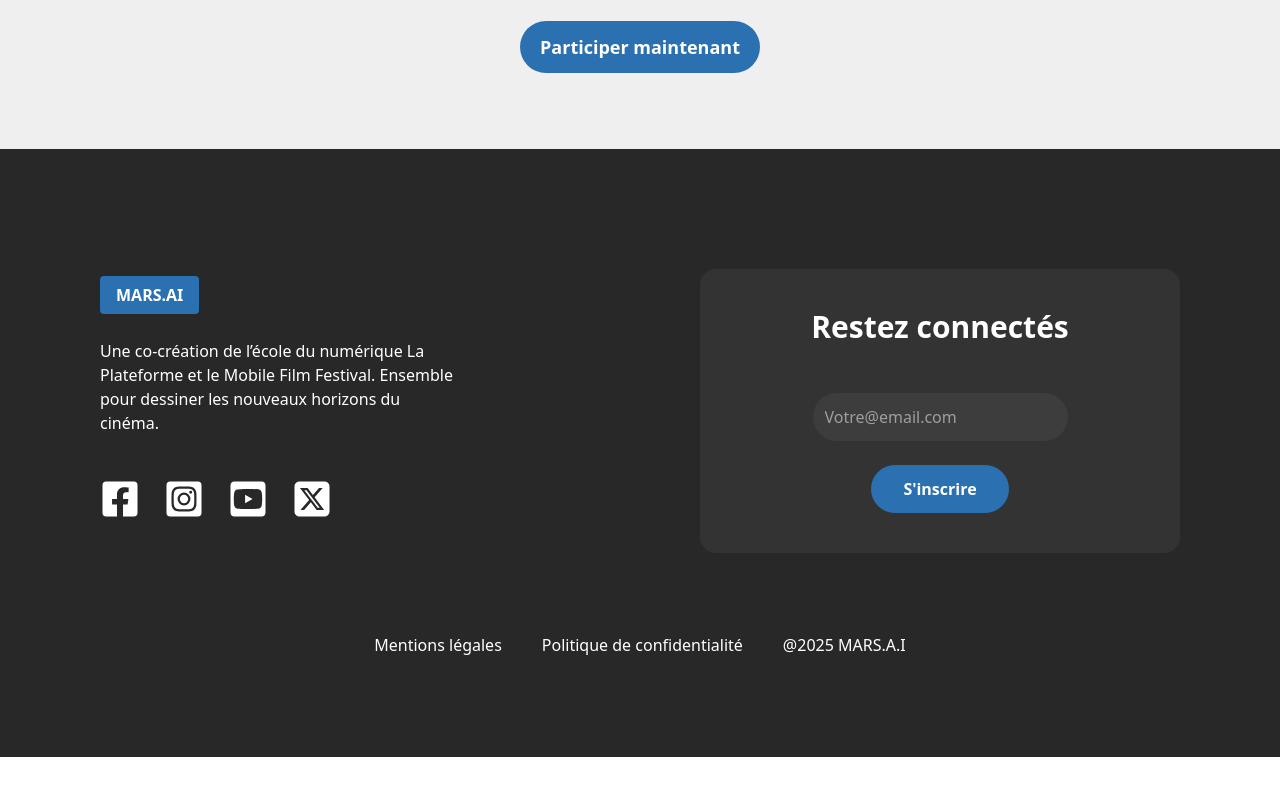
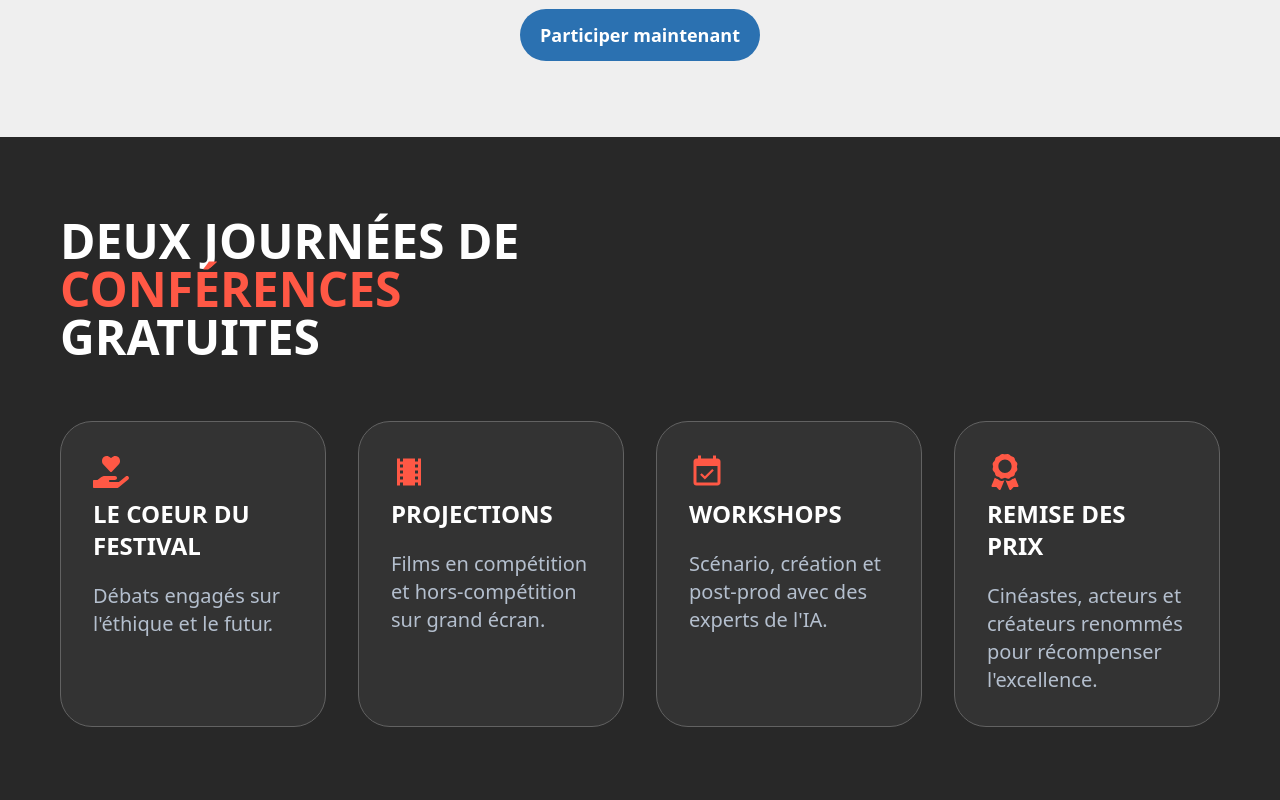
Before and after one commit to RokhayaSall/MarsAi, a React (Vite) app: page / in a window 1280 px wide. Shown: the part 3140-3940 px from the top of the page. Before the commit the page ends 3897 px from the top, so only its background shows below. Built offline with nearby package versions, Linux system fonts and the light colour scheme.

Commit message:
Accueil partie 2 section 1 terminer

```diff
--- a/src/App.jsx
+++ b/src/App.jsx
@@ -30,6 +30,8 @@ function App() {
           <Route path="/home" element={<Home />} />
           <Route path="/gallery" element={<Movies />} />
           <Route path="/form-director" element={<FormDirector />} />
+          <Route path="/submitMovie" element={<SubmitMovie />} />
+
           <Route path="/auth" element={<Auth />} />
           <Route path="/admin" element={<DashbordAdmin />} />
           <Route path="/admin/jury" element={<AdminJury />} />
--- a/src/components/ui/Cards.jsx
+++ b/src/components/ui/Cards.jsx
@@ -33,7 +33,7 @@ export function CardMovie() {
 export function CardFestival({ icon: Icon, title, text }) {
   return (
     <article className=" bg-[#333333] border border-[#626262] rounded-4xl p-8  ">
-      <Icon className="text-[#ff5845] text-5xl" />
+      <Icon className="text-[#ff5845] text-4xl" />
       <h3 className="font-bold text-white text-2xl mt-2 uppercase w-full">
         {title}
       </h3>
--- a/src/components/ui/CardsData.jsx
+++ b/src/components/ui/CardsData.jsx
@@ -5,6 +5,8 @@ import { IoBook } from 'react-icons/io5';
 import { TbTargetArrow } from 'react-icons/tb';
 import { IoFlashSharp } from 'react-icons/io5';
 import { IoRocketSharp } from 'react-icons/io5';
+import { FaAward, FaHandHoldingHeart } from 'react-icons/fa';
+import { MdEventAvailable } from 'react-icons/md';
 
 export const cardsData = [
   {
@@ -80,3 +82,30 @@ export const cardsSelectionData = [
     description: 'Projection sur grand écran pour une immersion totale.',
   },
 ];
+
+export const cardsInfos = [
+  {
+    id: 1,
+    icon: FaHandHoldingHeart,
+    title: 'Le coeur du festival',
+    text: "Débats engagés sur l'éthique et le futur.",
+  },
+  {
+    id: 2,
+    icon: MdLocalMovies,
+    title: 'Projections',
+    text: 'Films en compétition et hors-compétition sur grand écran.',
+  },
+  {
+    id: 3,
+    icon: MdEventAvailable,
+    title: 'Workshops',
+    text: "Scénario, création et post-prod avec des experts de l'IA.",
+  },
+  {
+    id: 4,
+    icon: FaAward,
+    title: 'Remise des prix',
+    text: "Cinéastes, acteurs et créateurs renommés pour récompenser l'excellence.",
+  },
+];
--- a/src/pages/Home.jsx
+++ b/src/pages/Home.jsx
@@ -13,6 +13,7 @@ import {
   cardsData,
   cardsFestivalData,
   cardsSelectionData,
+  cardsInfos,
 } from '../components/ui/CardsData.jsx';
 
 function Home() {
@@ -118,6 +119,26 @@ function Home() {
         </div>
         <ButtonParticipate className={`block w-fit mx-auto`} />
       </section>
+
+      <section className="p-15 md:p-15 md:pt-20 bg-[#282828]">
+        <h2 className="font-bold text-4xl  text-white md:text-5xl uppercase w-77 md:w-150">
+          Deux journées de
+          <span className="text-[#FF5845]"> conférences</span> gratuites
+        </h2>
+        <div
+          className="grid grid-cols-1 md:grid-cols-4 gap-8 mb-15 mt-15   "
+          aria-label="Le coeur du festival"
+        >
+          {cardsInfos.map(card => (
+            <CardFestival
+              key={card.id}
+              icon={card.icon}
+              title={card.title}
+              text={card.text}
+            />
+          ))}
+        </div>
+      </section>
     </>
   );
 }
--- a/src/pages/Movies.jsx
+++ b/src/pages/Movies.jsx
@@ -41,8 +41,8 @@ export default function GalerieFilms() {
         </h1>
 
         <p>
-          Explorez l'intégralité de la sélection officielle. Des visions
-          uniques, des courts-métrages pionniers créés avec l'Intelligence
+          Explorez l&apos;intégralité de la sélection officielle. Des visions
+          uniques, des courts-métrages pionniers créés avec l&apos;Intelligence
           Artificielle.
         </p>
       </div>
```
